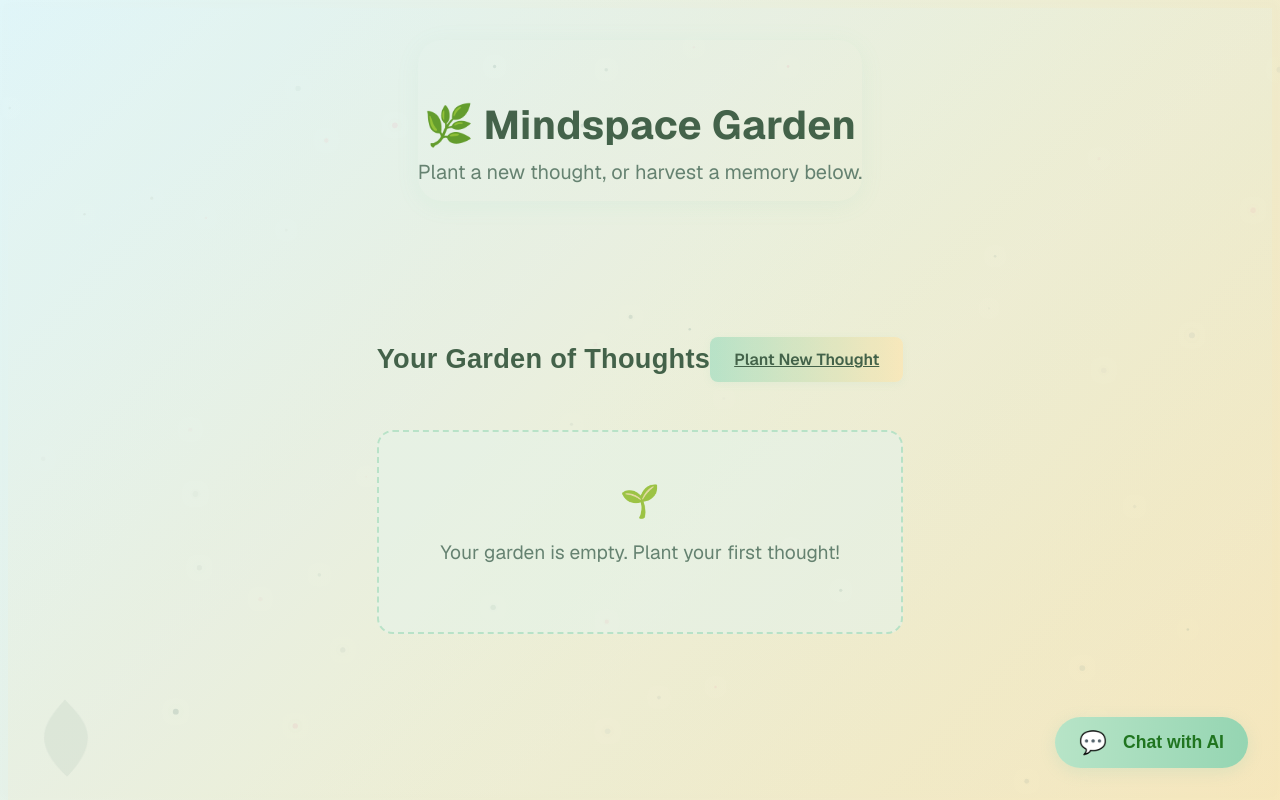
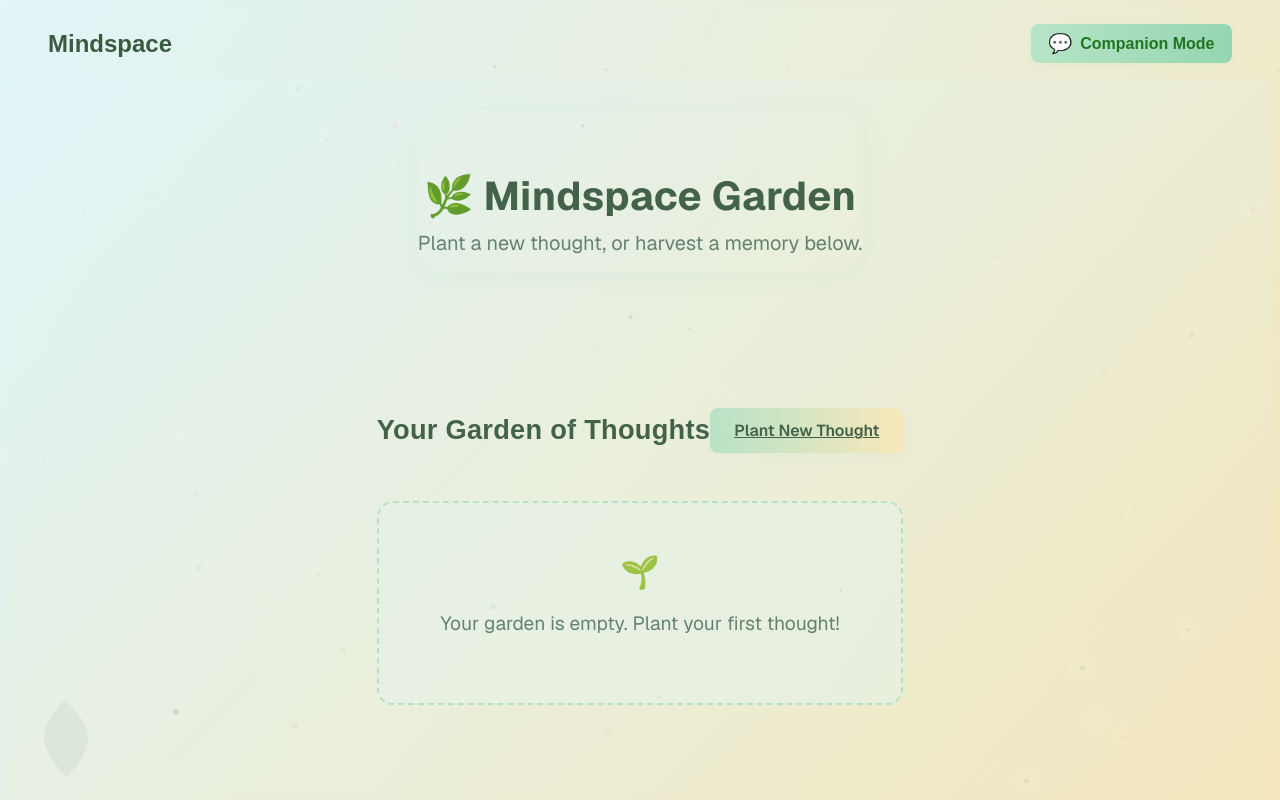
Before and after one commit to cyberchase88/mindspace, a Next.js app: page / in a window 1280 px wide. Shown: the top 800 px of the page. Built offline with nearby package versions, Linux system fonts and the light colour scheme; no server answers; the database is empty.

Commit message:
feat(ui): Move Companion Mode button to header, remove floating chat, and clean up header style

```diff
--- a/src/app/layout.js
+++ b/src/app/layout.js
@@ -4,9 +4,10 @@ import QueryProvider from '@/lib/providers/QueryProvider';
 import { AuthProvider } from '@/lib/context/AuthContext';
 import { ViewModeProvider } from '@/lib/context/ViewModeContext';
 import { ChatProvider } from '@/components/features/ChatProvider';
-import FloatingChatButton from '@/components/features/FloatingChatButton';
 import ChatSidePanel from '@/components/features/ChatSidePanel';
 import { NoteProvider } from '@/lib/context/NoteContext';
+import React from 'react';
+import CompanionHeader from '@/components/CompanionHeader';
 
 const geistSans = Geist({
   variable: "--font-geist-sans",
@@ -34,8 +35,8 @@ export default function RootLayout({ children }) {
             <ViewModeProvider>
               <NoteProvider>
                 <ChatProvider>
+                  <CompanionHeader />
                   {children}
-                  <FloatingChatButton />
                   <ChatSidePanel />
                 </ChatProvider>
               </NoteProvider>
--- /dev/null
+++ b/src/components/CompanionHeader.jsx
@@ -0,0 +1,46 @@
+'use client';
+import { useChat } from '@/components/features/ChatProvider';
+import React from 'react';
+
+export default function CompanionHeader() {
+  const { isOpen, setIsOpen } = useChat();
+  return (
+    <header style={{
+      width: '100%',
+      background: 'transparent',
+      borderBottom: 'none',
+      position: 'sticky',
+      top: 0,
+      zIndex: 1200,
+      display: 'flex',
+      alignItems: 'center',
+      justifyContent: 'space-between',
+      padding: '1rem 2.5rem',
+      boxSizing: 'border-box',
+    }}>
+      <h1 style={{ fontSize: '1.5rem', fontWeight: 600, color: '#3a5a40', margin: 0 }}>Mindspace</h1>
+      <button
+        onClick={() => setIsOpen((open) => !open)}
+        aria-label={isOpen ? 'Close Companion Mode' : 'Open Companion Mode'}
+        style={{
+          display: 'flex',
+          alignItems: 'center',
+          gap: '0.5rem',
+          background: 'linear-gradient(90deg, #b7e4c7 0%, #95d5b2 100%)',
+          color: '#207520',
+          border: 'none',
+          borderRadius: '8px',
+          fontSize: '1rem',
+          fontWeight: 600,
+          padding: '0.5rem 1.1rem',
+          cursor: 'pointer',
+          boxShadow: '0 2px 8px 0 rgba(120,200,180,0.08)',
+          transition: 'all 0.2s',
+        }}
+      >
+        <span aria-hidden="true" style={{ fontSize: '1.2rem' }}>💬</span>
+        <span>Companion Mode</span>
+      </button>
+    </header>
+  );
+}
--- a/src/components/features/ChatSidePanel.jsx
+++ b/src/components/features/ChatSidePanel.jsx
@@ -84,9 +84,13 @@ export default function ChatSidePanel() {
     <aside className={styles.panel} ref={panelRef} role="dialog" aria-modal="true" tabIndex={-1}>
       <div className={styles.dragHandle} ref={dragRef} aria-label="Resize chat panel" tabIndex={0} />
       <header className={styles.header}>
-        <span className={styles.title}>AI Chat Assistant</span>
+        <span className={styles.title}>Companion Mode</span>
         <button className={styles.closeBtn} aria-label="Close chat" onClick={() => setIsOpen(false)}>&times;</button>
       </header>
+      <div className={styles.greeting}>
+        🌿 Hi there. I'm here to help you reflect, remember, and reconnect with your thoughts.<br />
+        Ask me anything — from reviewing a note to revisiting a memory.
+      </div>
       <div className={styles.messages} ref={messagesRef}>
         {messages.length === 0 && <div className={styles.empty}>No messages yet. Ask me anything!</div>}
         {messages.map((msg, i) => (
--- a/src/components/features/ChatSidePanel.module.scss
+++ b/src/components/features/ChatSidePanel.module.scss
@@ -218,3 +218,15 @@
     opacity: 1;
   }
 }
+.greeting {
+  background: #e9f7ef;
+  color: #207520;
+  font-size: 1rem;
+  font-style: italic;
+  border-radius: 12px;
+  margin: 0 1.5rem 1rem 2rem;
+  padding: 0.8rem 1.2rem;
+  box-shadow: 0 1px 4px rgba(120, 200, 180, 0.07);
+  line-height: 1.5;
+  text-align: left;
+}
--- a/src/components/features/FloatingChatButton.jsx
+++ b/src/components/features/FloatingChatButton.jsx
@@ -8,13 +8,13 @@ export default function FloatingChatButton() {
   return (
     <button
       className={styles.floatingButton}
-      aria-label={isOpen ? 'Close AI Chat' : 'Open AI Chat'}
+      aria-label={isOpen ? 'Close Companion Mode' : 'Open Companion Mode'}
       onClick={() => setIsOpen((open) => !open)}
       tabIndex={0}
       type="button"
     >
       <span aria-hidden="true" className={styles.icon}>💬</span>
-      <span className={styles.text}>Chat with AI</span>
+      <span className={styles.text}>Companion Mode</span>
     </button>
   );
 }
```
Also changed, not shown: src/components/Layout.js (+26 -2 lines).
